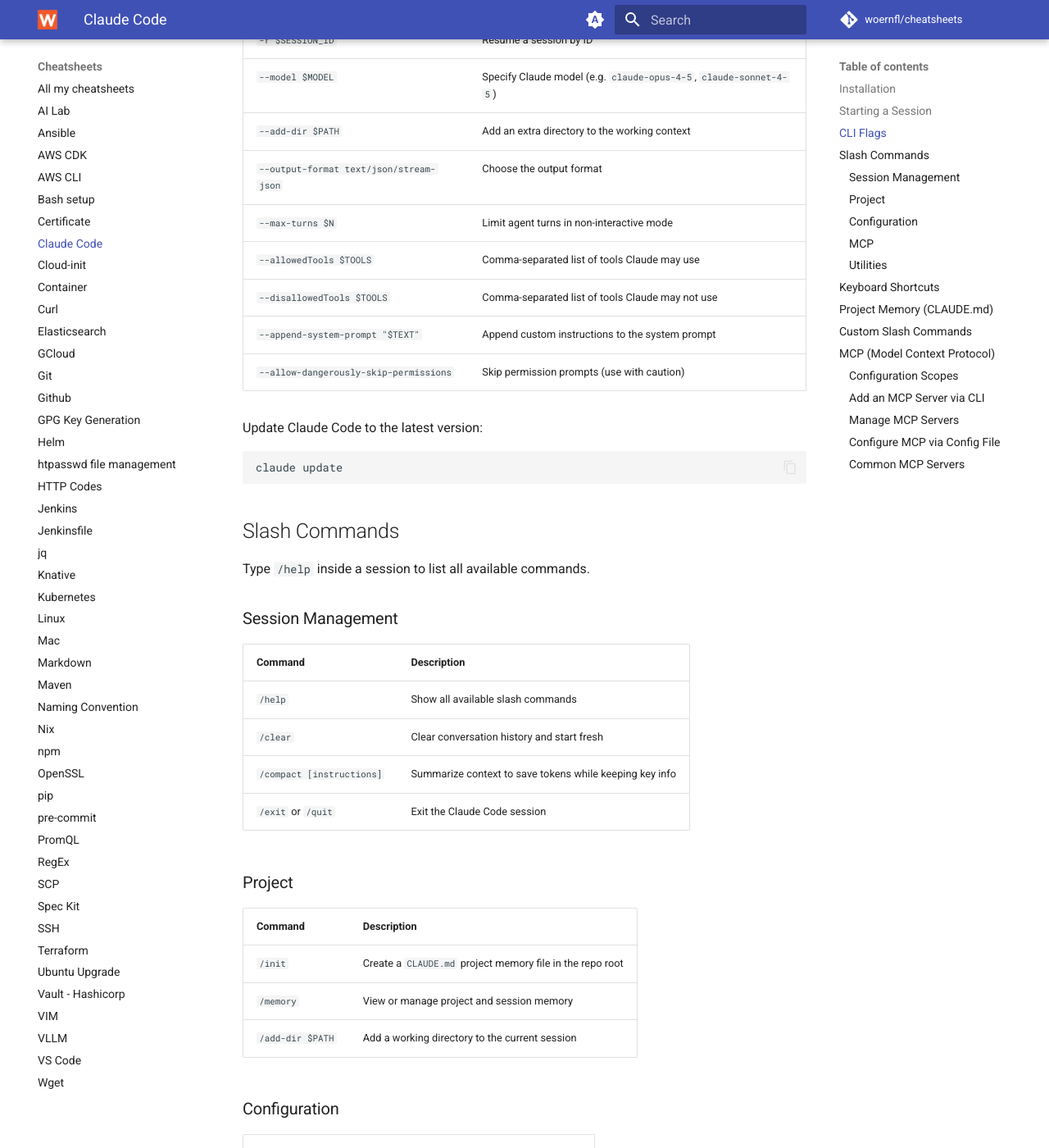
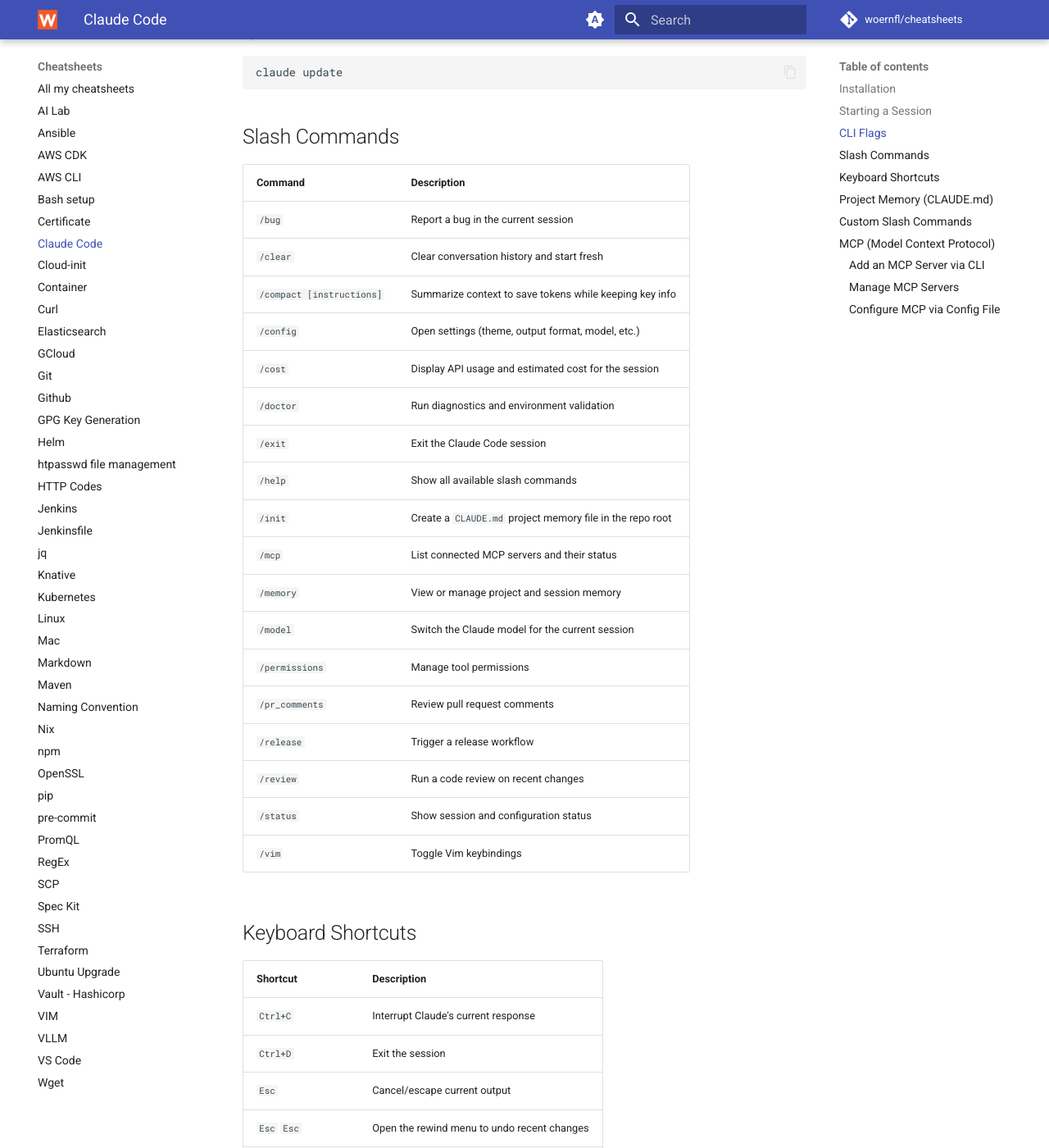
Before and after one commit to woernfl/cheatsheets, an MkDocs documentation site: the page built from docs/claude-code.md, in a window 1280 px wide and 1400 px high, scrolled down 1461 px. Shown: the whole window at 82% size. Built offline with MkDocs 1.6.1 and Material for MkDocs 9.7.7, drawn with Linux system fonts in a browser that asks for light colours; comment, search, counter and statistics services are not loaded; some of the changed text lies outside the part shown.

Commit message:
feat: update claude-code cheatsheet per review feedback
Co-authored-by: woernfl <28304331+woernfl@users.noreply.github.com>

````diff
--- a/docs/claude-code.md
+++ b/docs/claude-code.md
@@ -1,25 +1,11 @@
 # Claude Code
-
-[Claude Code](https://docs.anthropic.com/en/docs/claude-code/overview) is an agentic coding tool by Anthropic that runs in your terminal, reads your codebase, and helps you write, edit, and debug code.
 
 ## Installation
 
-Install Claude Code globally via npm:
+Install Claude Code:
 
 ```bash
-npm install -g @anthropic-ai/claude-code
-```
-
-Authenticate with your Anthropic account:
-
-```bash
-claude auth login
-```
-
-Check authentication status:
-
-```bash
-claude auth status
+curl -fsSL https://claude.ai/install.sh | bash
 ```
 
 ## Starting a Session
@@ -28,18 +14,6 @@ Start an interactive session in the current directory:
 
 ```bash
 claude
-```
-
-Start a session with an initial prompt:
-
-```bash
-claude "$PROMPT"
-```
-
-Process a single prompt non-interactively (SDK/pipe mode):
-
-```bash
-claude -p "$PROMPT"
 ```
 
 Pipe file contents to Claude:
@@ -84,46 +58,26 @@ claude update
 
 ## Slash Commands
 
-Type `/help` inside a session to list all available commands.
-
-### Session Management
-
 | Command | Description |
 |---------|-------------|
-| `/help` | Show all available slash commands |
+| `/bug` | Report a bug in the current session |
 | `/clear` | Clear conversation history and start fresh |
 | `/compact [instructions]` | Summarize context to save tokens while keeping key info |
-| `/exit` or `/quit` | Exit the Claude Code session |
-
-### Project
-
-| Command | Description |
-|---------|-------------|
+| `/config` | Open settings (theme, output format, model, etc.) |
+| `/cost` | Display API usage and estimated cost for the session |
+| `/doctor` | Run diagnostics and environment validation |
+| `/exit` | Exit the Claude Code session |
+| `/help` | Show all available slash commands |
 | `/init` | Create a `CLAUDE.md` project memory file in the repo root |
+| `/mcp` | List connected MCP servers and their status |
 | `/memory` | View or manage project and session memory |
-| `/add-dir $PATH` | Add a working directory to the current session |
-
-### Configuration
-
-| Command | Description |
-|---------|-------------|
-| `/config` | Open settings (theme, output format, model, etc.) |
 | `/model` | Switch the Claude model for the current session |
 | `/permissions` | Manage tool permissions |
-| `/doctor` | Run diagnostics and environment validation |
-
-### MCP
-
-| Command | Description |
-|---------|-------------|
-| `/mcp` | List connected MCP servers and their status |
-
-### Utilities
-
-| Command | Description |
-|---------|-------------|
-| `/cost` | Display API usage and estimated cost for the session |
+| `/pr_comments` | Review pull request comments |
+| `/release` | Trigger a release workflow |
+| `/review` | Run a code review on recent changes |
 | `/status` | Show session and configuration status |
+| `/vim` | Toggle Vim keybindings |
 
 ## Keyboard Shortcuts
 
@@ -187,14 +141,6 @@ This creates a `/deploy-prod` slash command inside Claude Code.
 ## MCP (Model Context Protocol)
 
 MCP lets Claude Code connect to external tools, databases, and APIs.
-
-### Configuration Scopes
-
-| Scope | Visibility | Config file |
-|-------|-----------|-------------|
-| `local` | Current project, current user only | `.claude/settings.local.json` |
-| `project` | Current project, all team members | `.claude/settings.json` |
-| `user` | All projects for current user | `~/.claude.json` |
 
 ### Add an MCP Server via CLI
 
@@ -266,13 +212,3 @@ Edit `~/.claude.json` (user scope) or `.claude/settings.json` (project scope):
 ```
 
 Restart Claude Code after editing the config file for changes to take effect.
-
-### Common MCP Servers
-
-| Server | npm package | Description |
-|--------|-------------|-------------|
-| Filesystem | `@modelcontextprotocol/server-filesystem` | Read/write local files |
-| GitHub | `@modelcontextprotocol/server-github` | Manage PRs, issues, repos |
-| PostgreSQL | `@modelcontextprotocol/server-postgres` | Query PostgreSQL databases |
-| Brave Search | `@modelcontextprotocol/server-brave-search` | Web search via Brave |
-| Slack | `@modelcontextprotocol/server-slack` | Read/write Slack messages |
````
